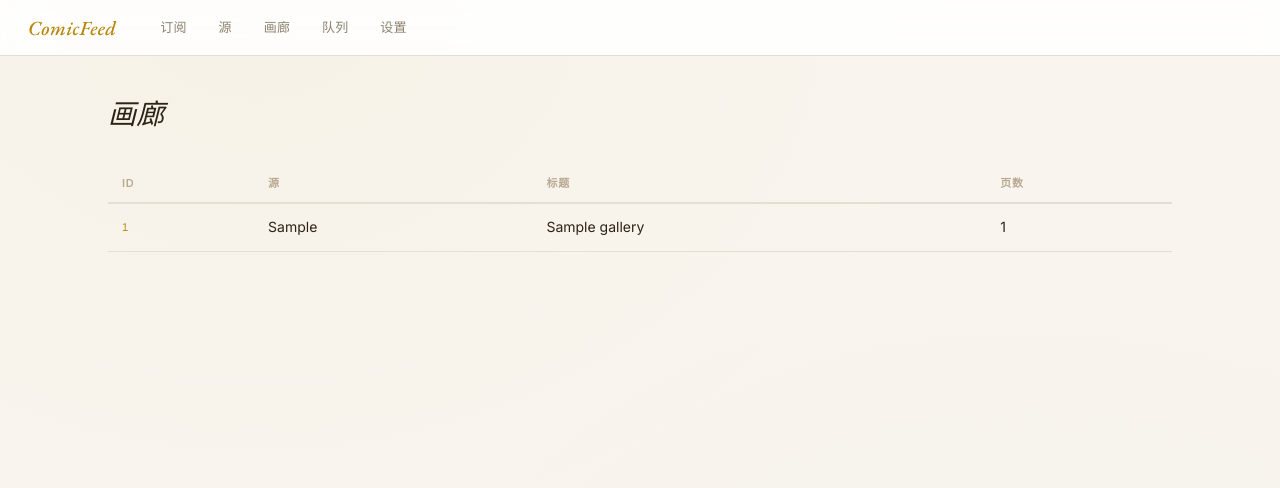
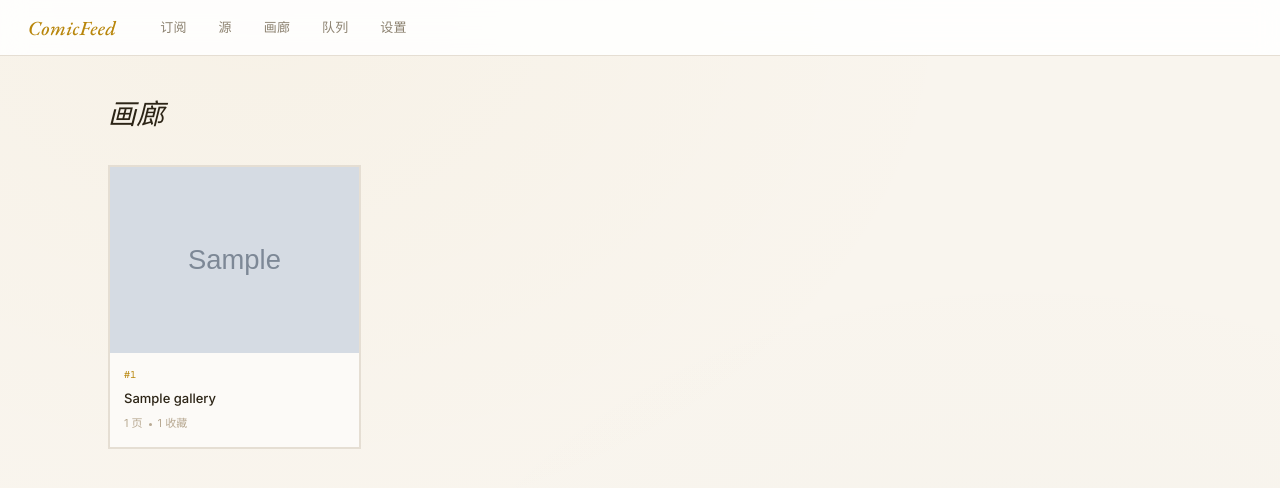
Before and after one commit to Zebartin/ComicFeed, a FastAPI app: page /galleries in a window 1280 px wide. Shown: the top 488 px of the page. Run offline with FastAPI, Linux system fonts and the light colour scheme; tables that the repository leaves empty hold one stand-in row (values such as "Sample post"); grey boxes marked "Sample" are stand-in pictures.

Commit message:
画廊页改为卡片展示 + 数据库增加封面/标签/收藏字段
- Gallery 模型新增 cover_url、tags(JSON)、num_favorites
- 下载入库时保存封面、标签、收藏数（自动迁移新列）
- 画廊页：卡片网格、封面图、标签、收藏数、点击跳转 nhentai

Co-Authored-By: Claude Opus 4.7 <noreply@anthropic.com>

```diff
--- a/comicfeed/models.py
+++ b/comicfeed/models.py
@@ -50,6 +50,9 @@ class Gallery(Base):
     native_id: Mapped[str] = mapped_column(String(128))
     normalized_title: Mapped[str] = mapped_column(Text)
     display_title: Mapped[str] = mapped_column(Text)
+    cover_url: Mapped[str] = mapped_column(Text, default="")
+    tags: Mapped[str] = mapped_column(Text, default="")  # JSON 字符串
+    num_favorites: Mapped[int] = mapped_column(Integer, default=0)
     reported_pages: Mapped[int] = mapped_column(Integer, default=0)
     actual_pages: Mapped[int] = mapped_column(Integer, default=0)
     file_path: Mapped[str | None] = mapped_column(Text, nullable=True)
--- a/comicfeed/web/routes/galleries.py
+++ b/comicfeed/web/routes/galleries.py
@@ -25,12 +25,22 @@ async def list_galleries(source_key: str | None = None, limit: int = 50, offset:
         return [
             {
                 "id": g.id, "source_key": g.source_key, "native_id": g.native_id,
-                "display_title": g.display_title, "normalized_title": g.normalized_title,
+                "display_title": g.display_title, "cover_url": g.cover_url,
+                "tags": _parse_tags(g.tags), "num_favorites": g.num_favorites,
                 "reported_pages": g.reported_pages, "actual_pages": g.actual_pages,
                 "file_path": g.file_path,
+                "web_url": f"https://nhentai.net/g/{g.native_id}/",
             }
             for g in galleries
         ]
+
+
+def _parse_tags(raw: str) -> list[str]:
+    import json
+    try:
+        return json.loads(raw)
+    except (json.JSONDecodeError, TypeError):
+        return []
 
 
 @router.post("/download", status_code=202)
--- a/comicfeed/web/templates/galleries.html
+++ b/comicfeed/web/templates/galleries.html
@@ -1,12 +1,51 @@
 {% extends "base.html" %}
 {% block content %}
+<style>
+.grid { display: grid; grid-template-columns: repeat(auto-fill, minmax(200px, 1fr)); gap: 18px; }
+.g-card {
+  background: #fcfaf7; border: 2px solid var(--border);
+  cursor: pointer; transition: all var(--transition);
+}
+.g-card:hover { border-color: var(--border-hover); box-shadow: 0 4px 16px rgba(0,0,0,.06); transform: translateY(-2px); }
+.g-card .cover { position: relative; width: 100%; background: #f0ebe0; line-height: 0; }
+.g-card .cover img { display: block; width: 100%; height: auto; }
+.g-card .cover .no-img { display: flex; align-items: center; justify-content: center; min-height: 200px; font-family: var(--font-serif); font-style: italic; font-size: 36px; color: var(--text-muted); opacity: .25; }
+.g-card .info { padding: 14px; }
+.g-card .info .gid { font-family: var(--font-mono); font-size: 10px; color: var(--gold); margin-bottom: 6px; letter-spacing: .02em; }
+.g-card .info .title { font-size: 13px; font-weight: 500; line-height: 1.4; color: var(--text); display: -webkit-box; -webkit-line-clamp: 2; -webkit-box-orient: vertical; overflow: hidden; }
+.g-card .info .meta { font-size: 11px; color: var(--text-muted); margin-top: 8px; display: flex; align-items: center; gap: 6px; }
+.g-card .info .meta .dot { width: 3px; height: 3px; background: var(--text-muted); border-radius: 50%; }
+.g-card .info .tags { display: flex; flex-wrap: wrap; gap: 4px; margin-top: 8px; }
+.g-card .info .tag { font-size: 10px; color: var(--cream-dim); background: #f0ebe0; padding: 2px 6px; border-radius: 3px; white-space: nowrap; }
+.empty { text-align: center; padding: 64px 28px; color: var(--text-muted); grid-column: 1 / -1; }
+</style>
+
 <div class="page-header"><h1>画廊</h1></div>
-<div id="list"></div>
+<div class="grid" id="grid"></div>
+
 <script>
-async function load(){const r=await fetch('/api/galleries?limit=100');const g=await r.json()
-document.getElementById('list').innerHTML=g.length===0
-?'<p style="color:var(--text-muted);padding:40px 0;text-align:center">暂无已下载的画廊</p>'
-:`<table><thead><tr><th>ID</th><th>源</th><th>标题</th><th>页数</th></tr></thead><tbody>${g.map(x=>`<tr><td style="font-family:var(--font-mono);font-size:11px;color:var(--gold)">${x.native_id}</td><td>${x.source_key}</td><td>${x.display_title}</td><td>${x.reported_pages}</td></tr>`).join('')}</tbody></table>`}
+function esc(s) { const d=document.createElement('div'); d.textContent=s; return d.innerHTML }
+async function load() {
+  const r = await fetch('/api/galleries?limit=100')
+  const gals = await r.json()
+  const g = document.getElementById('grid')
+  if (!gals.length) g.innerHTML = '<div class="empty"><p style="font-size:14px;margin-bottom:4px">暂无已下载的画廊</p><p style="font-size:12px;opacity:.6">下载后在此浏览</p></div>'
+  else g.innerHTML = gals.map(x => {
+    const tags = x.tags && x.tags.length ? x.tags.slice(0, 6) : []
+    return `<div class="g-card" onclick="window.open('${x.web_url||'https://nhentai.net/g/'+x.native_id+'/'}','_blank')">
+      <div class="cover">
+        ${x.cover_url ? `<img src="${x.cover_url}" loading="lazy" onerror="this.style.display='none';this.nextElementSibling.style.display='flex'">` : ''}
+        <div class="no-img" style="${x.cover_url?'display:none':'display:flex'}">&mdash;</div>
+      </div>
+      <div class="info">
+        <div class="gid">#${esc(x.native_id)}</div>
+        <div class="title">${esc(x.display_title)}</div>
+        <div class="meta"><span>${x.reported_pages} 页</span><span class="dot"></span><span>${x.num_favorites||0} 收藏</span></div>
+        ${tags.length ? `<div class="tags">${tags.map(t=>`<span class="tag">${esc(t)}</span>`).join('')}</div>` : ''}
+      </div>
+    </div>`
+  }).join('')
+}
 load()
 </script>
 {% endblock %}
--- a/comicfeed/web/templates/subscriptions.html
+++ b/comicfeed/web/templates/subscriptions.html
@@ -237,7 +237,7 @@ async function load() {
 function esc(s) { const d=document.createElement('div'); d.textContent=s; return d.innerHTML }
 
 /* Form */
-function openForm() { $('sub-id').value=''; $('form').reset(); $('form').classList.add('on') }
+function openForm() { $('sub-id').value=''; ['name','source_key','query','interval','cbz_max_pages'].forEach(k=>$(k).value=''); $('form').classList.add('on') }
 function closeForm() { $('form').classList.remove('on') }
 async function editSub(id) {
   const s = await api('/api/subscriptions/'+id); $('sub-id').value = id
```
Also changed, not shown: comicfeed/downloader.py (+7 -0 lines).
